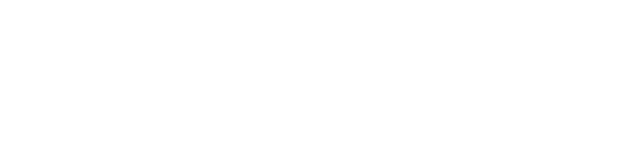
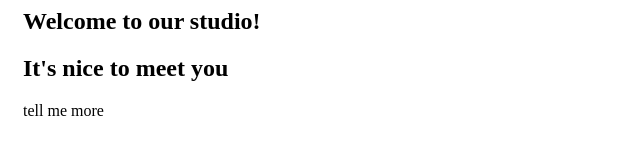
Before and after one commit to bogurom/modul-3-zadanie, a plain HTML site: page index.html in a window 1280 px wide. Shown: the whole page, without its empty margins (0-640 px from the left). Drawn offline with Linux system fonts and the light colour scheme; files whose address does not match are found by name.

Commit message:
Add home section

```diff
--- a/index.html
+++ b/index.html
@@ -7,5 +7,14 @@
       <link rel="stylesheet" href="scss/style.scss">
   </head>
   <body>
+    <section class="home">
+      <div class="container-fluid">
+        <div class="home-welcome">
+          <h2>Welcome to our studio!</h2>
+          <h1>It's nice to meet you</h1>
+          <a>tell me more</a>
+        </div>
+      </div>
+    </section>
   </body>
 </html>
```
